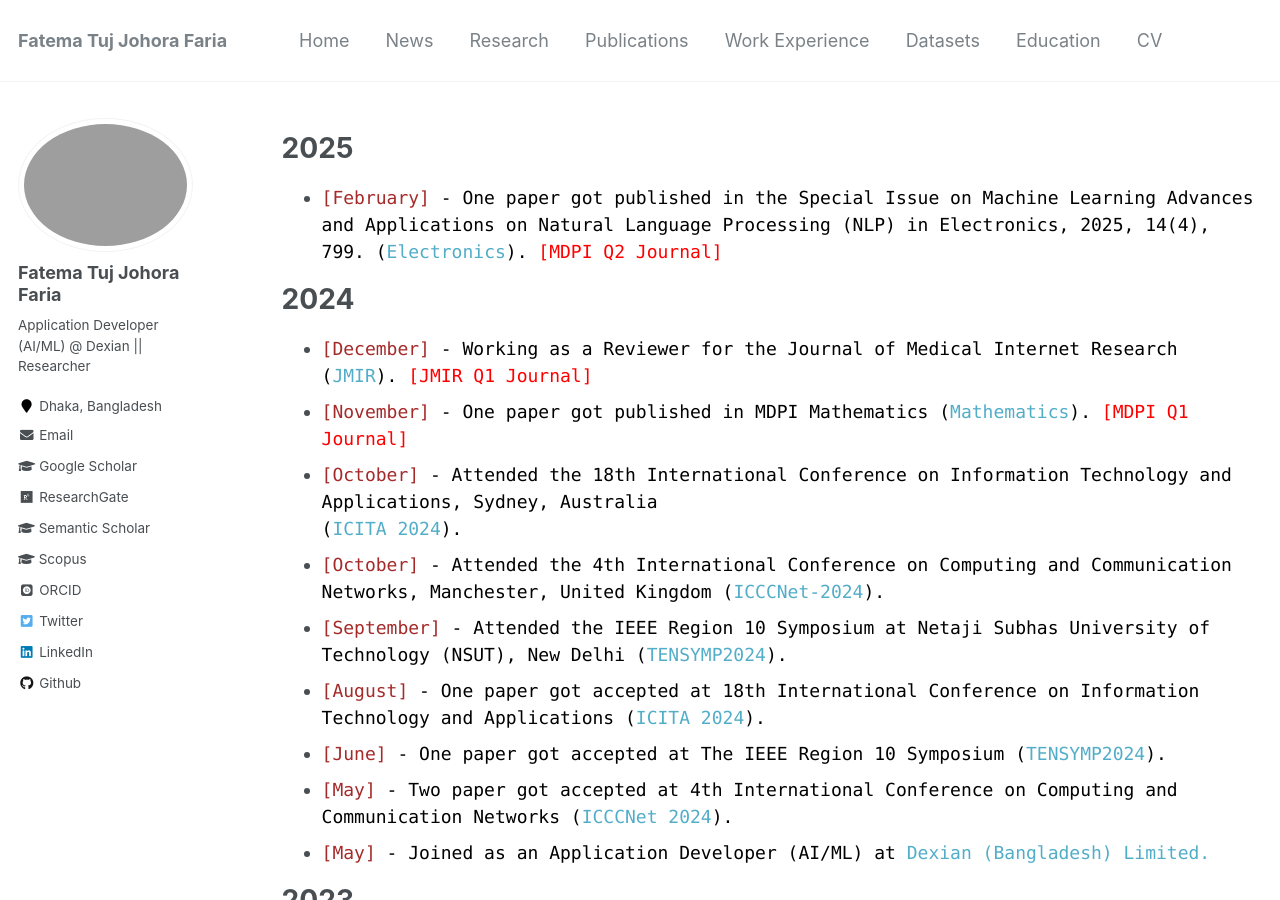
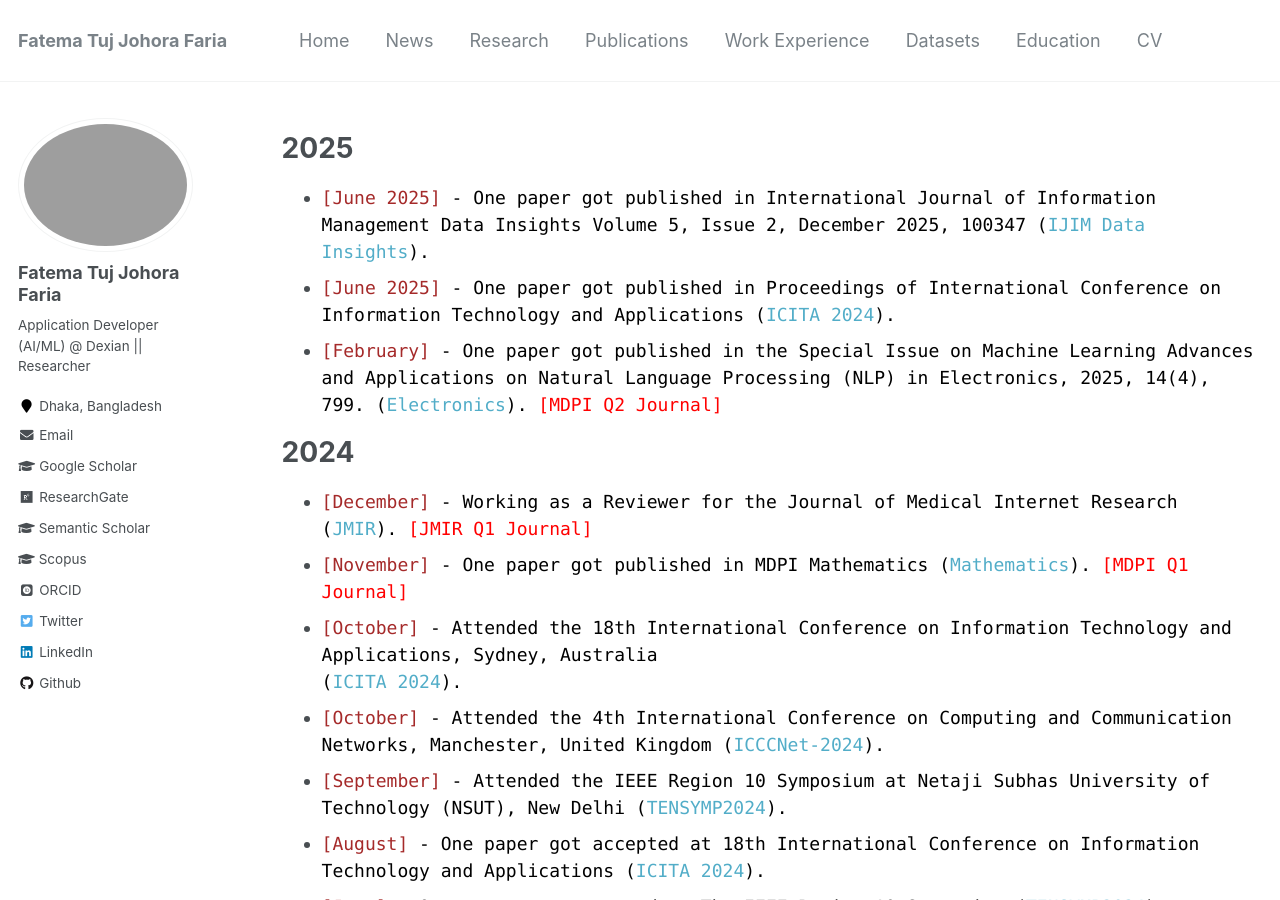
Before and after one commit to fatemafaria142/fatemafaria142.github.io, a Jekyll site: the page built from _pages/news.md, in a window 1280 px wide and 900 px high. Built offline with Jekyll 4.4.1, drawn with Linux system fonts in a browser that asks for light colours; some web fonts are replaced.

Commit message:
Update news

```diff
--- a/_pages/news.md
+++ b/_pages/news.md
@@ -5,6 +5,9 @@ permalink: /news/
 author_profile: true
 ---
 # 2025
++ <span style="font-family:Monaco; color:black;"><span style="color:brown">[June 2025]</span> -  One paper got published in International Journal of Information Management Data Insights
+Volume 5, Issue 2, December 2025, 100347 ([IJIM Data Insights](https://www.sciencedirect.com/journal/international-journal-of-information-management-data-insights)).
++ <span style="font-family:Monaco; color:black;"><span style="color:brown">[June 2025]</span> -  One paper got published in Proceedings of International Conference on Information Technology and Applications ([ICITA 2024](https://link.springer.com/chapter/10.1007/978-981-96-1758-6_32)).
 + <span style="font-family:Monaco; color:black;"><span style="color:brown">[February]</span> -  One paper got published in the Special Issue on Machine Learning Advances and Applications on Natural Language Processing (NLP) in Electronics, 2025, 14(4), 799. ([Electronics](https://www.mdpi.com/journal/electronics)). <span style="color:red"> [MDPI Q2 Journal]</span>
 
 # 2024
```
